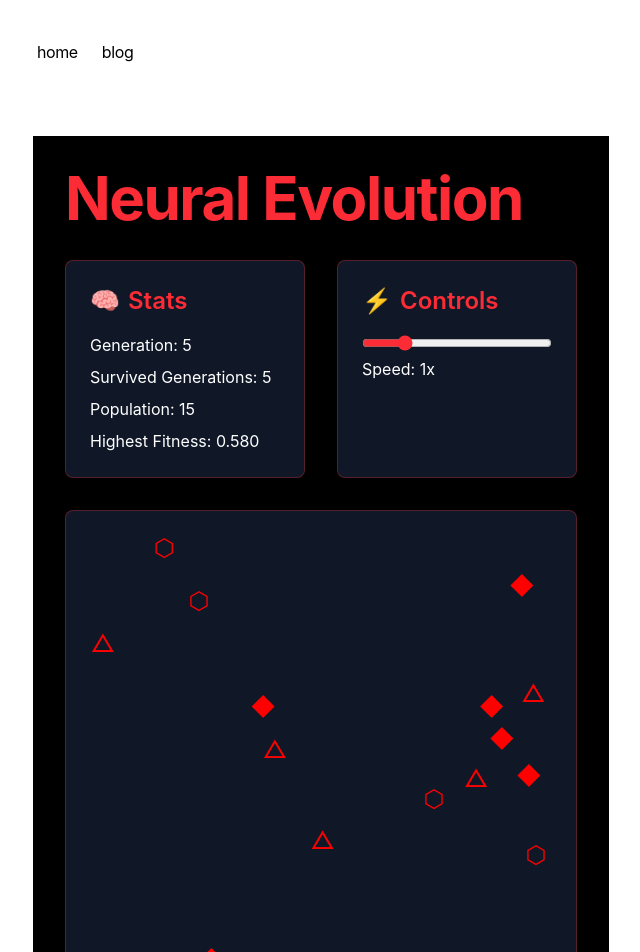
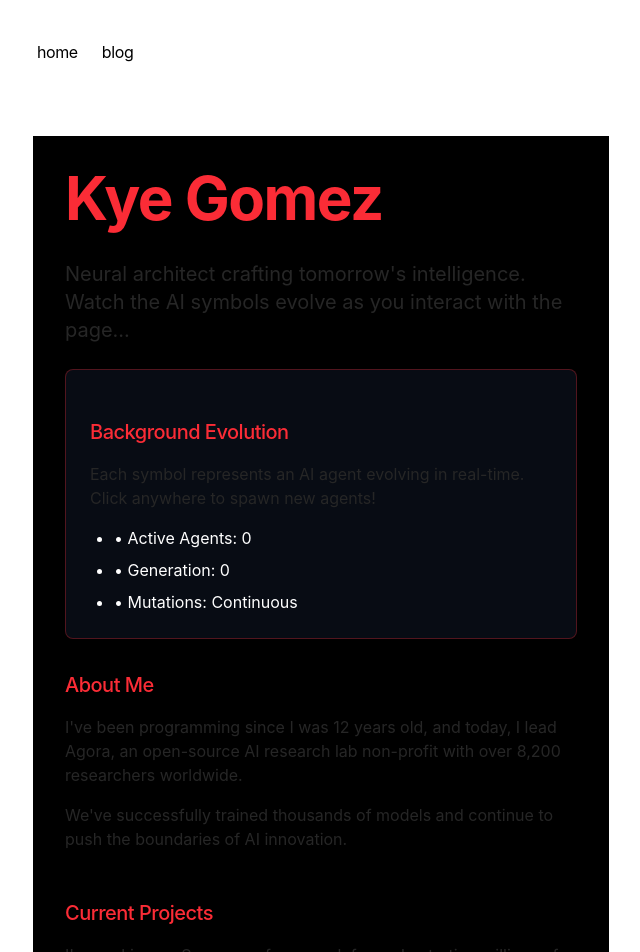
Before and after one commit to kyegomez/kyegomez-com, a Next.js app: page / in a window 1280 px wide. Shown: the top 952 px of the page, without its empty margins (319-959 px from the left). Built offline with nearby package versions, Linux system fonts and the light colour scheme.

Commit message:
Update page.tsx

```diff
--- a/app/page.tsx
+++ b/app/page.tsx
@@ -1,234 +1,165 @@
 'use client';
 
-import React, { useState, useEffect, useCallback } from 'react';
+import React, { useState, useEffect, useCallback, useRef } from 'react';
 
-interface Gene {
-  speed: number;
-  adaptability: number;
-  intelligence: number;
-  power: number;
+interface Organism {
+  id: number;
+  x: number;
+  y: number;
+  symbol: string;
+  color: string;
+  size: number;
+  velocity: { x: number; y: number };
+  lifetime: number;
 }
 
-interface Agent {
-  id: number;
-  genes: Gene;
-  fitness: number;
-  x: number;
-  y: number;
-  generation: number;
-  symbol: string;
-}
+export default function HomePage() {
+  const [organisms, setOrganisms] = useState<Organism[]>([]);
+  const [generation, setGeneration] = useState(0);
+  const containerRef = useRef<HTMLDivElement>(null);
+  const frameRef = useRef<number>(0);
 
-const INITIAL_POPULATION = 15;
-const MUTATION_RATE = 0.15;
-const SURVIVAL_THRESHOLD = 0.4; // Lowered to make survival easier initially
+  const symbols = '◈◇◆⬡⬢△▲○●⎔⬣⬤⬦⬥∆∇□■'.split('');
+  const colors = ['#FF3333', '#FF0066', '#FF33CC', '#CC33FF', '#3333FF'];
 
-const EvolutionGame = () => {
-  const [agents, setAgents] = useState<Agent[]>([]);
-  const [generation, setGeneration] = useState(0);
-  const [highestFitness, setHighestFitness] = useState(0);
-  const [gameSpeed, setGameSpeed] = useState(1);
-  const [survivedGenerations, setSurvivedGenerations] = useState(0);
-  const [isGameOver, setIsGameOver] = useState(false);
-  const [isInitialized, setIsInitialized] = useState(false);
-
-  const symbols = ['◈', '◇', '◆', '⬡', '⬢', '△', '▲', '○', '●'];
-
-  const initializeAgent = useCallback((id: number): Agent => ({
-    id,
-    genes: {
-      speed: Math.random(),
-      adaptability: Math.random(),
-      intelligence: Math.random(),
-      power: Math.random(),
+  const createOrganism = useCallback((x: number, y: number): Organism => ({
+    id: Math.random(),
+    x,
+    y,
+    symbol: symbols[Math.floor(Math.random() * symbols.length)],
+    color: colors[Math.floor(Math.random() * colors.length)],
+    size: Math.random() * 1.5 + 0.5,
+    velocity: {
+      x: (Math.random() - 0.5) * 2,
+      y: (Math.random() - 0.5) * 2
     },
-    fitness: 0,
-    x: Math.random() * 100,
-    y: Math.random() * 100,
-    generation: 0,
-    symbol: symbols[Math.floor(Math.random() * symbols.length)]
+    lifetime: 0
   }), []);
 
-  // Initialize population
-  useEffect(() => {
-    if (!isInitialized) {
-      const initial = Array.from({ length: INITIAL_POPULATION }, (_, i) => initializeAgent(i));
-      setAgents(initial);
-      setIsInitialized(true);
-    }
-  }, [isInitialized, initializeAgent]);
+  const handleClick = useCallback((e: React.MouseEvent) => {
+    const rect = containerRef.current?.getBoundingClientRect();
+    if (!rect) return;
 
-  const calculateFitness = useCallback((agent: Agent, currentGen: number) => {
-    const { speed, adaptability, intelligence, power } = agent.genes;
+    const x = e.clientX - rect.left;
+    const y = e.clientY - rect.top;
 
-    // Environmental pressure increases with generations
-    const environmentalPressure = Math.min(0.8 + (currentGen * 0.01), 1);
+    setOrganisms(prev => [
+      ...prev,
+      ...Array(3).fill(null).map(() => createOrganism(x, y))
+    ]);
+    setGeneration(g => g + 1);
+  }, [createOrganism]);
 
-    // Base fitness calculation
-    const baseFitness = (
-      speed * 0.25 +
-      adaptability * 0.3 +
-      intelligence * 0.25 +
-      power * 0.2
-    );
+  const updateOrganisms = useCallback(() => {
+    setOrganisms(prev => {
+      // Update existing organisms
+      const updated = prev
+        .map(org => ({
+          ...org,
+          x: org.x + org.velocity.x,
+          y: org.y + org.velocity.y,
+          lifetime: org.lifetime + 1,
+          velocity: {
+            x: org.velocity.x * 0.99,
+            y: org.velocity.y * 0.99
+          }
+        }))
+        .filter(org => org.lifetime < 200); // Remove old organisms
 
-    // Apply environmental pressure
-    return baseFitness * environmentalPressure;
-  }, []);
-
-  const evolve = useCallback(() => {
-    if (isGameOver) return;
-
-    setAgents(prev => {
-      const currentGen = generation;
-
-      // Calculate fitness for all agents
-      const withFitness = prev.map(agent => ({
-        ...agent,
-        fitness: calculateFitness(agent, currentGen)
-      }));
-
-      // Sort by fitness
-      const sorted = [...withFitness].sort((a, b) => b.fitness - a.fitness);
-      const maxFitness = sorted[0].fitness;
-      setHighestFitness(maxFitness);
-
-      // Check population viability
-      const averageFitness = withFitness.reduce((sum, agent) => sum + agent.fitness, 0) / withFitness.length;
-
-      if (averageFitness < SURVIVAL_THRESHOLD && currentGen > 0) {
-        setIsGameOver(true);
-        return prev;
+      // Reproduce based on proximity
+      const newOrganisms = [];
+      for (const org of updated) {
+        if (Math.random() < 0.01) {
+          newOrganisms.push(createOrganism(org.x, org.y));
+        }
       }
 
-      // Select survivors and create new generation
-      const survivors = sorted.slice(0, Math.ceil(sorted.length * 0.5));
-      const newGeneration = Array.from({ length: INITIAL_POPULATION }, () => {
-        const parent1 = survivors[Math.floor(Math.random() * survivors.length)];
-        const parent2 = survivors[Math.floor(Math.random() * survivors.length)];
+      // Keep population in check
+      const maxOrganisms = 100;
+      return [...updated, ...newOrganisms].slice(-maxOrganisms);
+    });
 
-        return {
-          ...initializeAgent(Math.random()),
-          generation: currentGen + 1,
-          symbol: Math.random() < 0.9 ? parent1.symbol : symbols[Math.floor(Math.random() * symbols.length)],
-          genes: {
-            speed: Math.random() < MUTATION_RATE ? Math.random() : (parent1.genes.speed + parent2.genes.speed) / 2,
-            adaptability: Math.random() < MUTATION_RATE ? Math.random() : (parent1.genes.adaptability + parent2.genes.adaptability) / 2,
-            intelligence: Math.random() < MUTATION_RATE ? Math.random() : (parent1.genes.intelligence + parent2.genes.intelligence) / 2,
-            power: Math.random() < MUTATION_RATE ? Math.random() : (parent1.genes.power + parent2.genes.power) / 2,
-          }
-        };
-      });
-
-      setGeneration(g => g + 1);
-      setSurvivedGenerations(g => g + 1);
-      return newGeneration;
-    });
-  }, [generation, isGameOver, calculateFitness, initializeAgent]);
+    frameRef.current = requestAnimationFrame(updateOrganisms);
+  }, [createOrganism]);
 
   useEffect(() => {
-    if (!isInitialized || isGameOver) return;
-
-    const timer = setInterval(evolve, 1000 / gameSpeed);
-    return () => clearInterval(timer);
-  }, [evolve, gameSpeed, isGameOver, isInitialized]);
-
-  const handleReset = () => {
-    setIsGameOver(false);
-    setGeneration(0);
-    setSurvivedGenerations(0);
-    setHighestFitness(0);
-    setIsInitialized(false);
-  };
+    frameRef.current = requestAnimationFrame(updateOrganisms);
+    return () => cancelAnimationFrame(frameRef.current);
+  }, [updateOrganisms]);
 
   return (
-    <div className="min-h-screen bg-black text-white p-8">
-      <div className="max-w-4xl mx-auto">
+    <div className="min-h-screen bg-black text-white relative">
+      {/* Background Evolution Layer */}
+      <div
+        ref={containerRef}
+        className="fixed inset-0 overflow-hidden pointer-events-none"
+        style={{ zIndex: 0 }}
+      >
+        {organisms.map(org => (
+          <div
+            key={org.id}
+            className="absolute transition-transform duration-100"
+            style={{
+              left: `${org.x}px`,
+              top: `${org.y}px`,
+              color: org.color,
+              transform: `scale(${org.size})`,
+              opacity: Math.max(0, 1 - org.lifetime / 200),
+              fontSize: '1.5rem',
+            }}
+          >
+            {org.symbol}
+          </div>
+        ))}
+      </div>
+
+      {/* Content Layer */}
+      <div
+        className="relative z-10 max-w-4xl mx-auto p-8"
+        onClick={handleClick}
+      >
         <h1 className="text-6xl font-bold mb-8 text-red-500 tracking-tight">
-          Neural Evolution
+          Kye Gomez
         </h1>
 
-        <div className="grid grid-cols-2 gap-8 mb-8">
-          <div className="bg-gray-900 p-6 rounded-lg border border-red-500/30">
-            <div className="flex items-center gap-2 mb-4">
-              <span className="text-2xl">🧠</span>
-              <h2 className="text-2xl font-semibold text-red-500">Stats</h2>
-            </div>
-            <div className="space-y-2">
-              <p>Generation: {generation}</p>
-              <p>Survived Generations: {survivedGenerations}</p>
-              <p>Population: {agents.length}</p>
-              <p>Highest Fitness: {highestFitness.toFixed(3)}</p>
-            </div>
+        <div className="prose prose-invert max-w-none">
+          <p className="text-xl mb-6">
+            Neural architect crafting tomorrow's intelligence. Watch the AI symbols evolve as you interact with the page...
+          </p>
+
+          <div className="bg-gray-900/50 p-6 rounded-lg border border-red-500/30 mb-8">
+            <h2 className="text-2xl font-semibold text-red-500 mb-4">Background Evolution</h2>
+            <p>Each symbol represents an AI agent evolving in real-time. Click anywhere to spawn new agents!</p>
+            <ul className="list-none space-y-2 mt-4">
+              <li>• Active Agents: {organisms.length}</li>
+              <li>• Generation: {generation}</li>
+              <li>• Mutations: Continuous</li>
+            </ul>
           </div>
 
-          <div className="bg-gray-900 p-6 rounded-lg border border-red-500/30">
-            <div className="flex items-center gap-2 mb-4">
-              <span className="text-2xl">⚡</span>
-              <h2 className="text-2xl font-semibold text-red-500">Controls</h2>
-            </div>
-            <input
-              type="range"
-              min="0.5"
-              max="3"
-              step="0.5"
-              value={gameSpeed}
-              onChange={(e) => setGameSpeed(parseFloat(e.target.value))}
-              className="w-full accent-red-500"
-            />
-            <p>Speed: {gameSpeed}x</p>
-          </div>
-        </div>
+          <section className="mb-12">
+            <h2 className="text-2xl font-semibold text-red-500 mb-4">About Me</h2>
+            <p className="mb-4">
+              I've been programming since I was 12 years old, and today, I lead Agora,
+              an open-source AI research lab non-profit with over 8,200 researchers worldwide.
+            </p>
+            <p className="mb-4">
+              We've successfully trained thousands of models and continue to push the
+              boundaries of AI innovation.
+            </p>
+          </section>
 
-        <div className="relative h-[60vh] bg-gray-900 rounded-lg border border-red-500/30 overflow-hidden">
-          {agents.map(agent => (
-            <div
-              key={agent.id}
-              className="absolute transition-all duration-500"
-              style={{
-                left: `${agent.x}%`,
-                top: `${agent.y}%`,
-                transform: `translate(-50%, -50%) scale(${1 + agent.fitness})`,
-                color: `hsl(${agent.fitness * 360}, 100%, 50%)`
-              }}
-            >
-              <div className="text-2xl">{agent.symbol}</div>
-              {agent.fitness === highestFitness && (
-                <div className="absolute -top-4 left-1/2 -translate-x-1/2 text-yellow-500 text-sm">
-                  👑
-                </div>
-              )}
-            </div>
-          ))}
-        </div>
-
-        {isGameOver && (
-          <div className="fixed inset-0 bg-black/80 flex items-center justify-center z-50">
-            <div className="bg-gray-900 p-8 rounded-lg border border-red-500 text-center">
-              <div className="text-4xl mb-4">⚠️</div>
-              <h2 className="text-3xl font-bold text-red-500 mb-4">Evolution Failed</h2>
-              <p className="mb-4">Your AI species survived for {survivedGenerations} generations</p>
-              <button
-                onClick={handleReset}
-                className="bg-red-500 text-white px-6 py-2 rounded-lg hover:bg-red-600 transition"
-              >
-                Try Again
-              </button>
-            </div>
-          </div>
-        )}
-
-        <div className="mt-8 space-y-4">
-          <p className="text-gray-400">
-            Hello, I'm Kye Gomez. Like these evolving agents, I've been on a journey of continuous growth in AI and neural networks since age 12. Today, I lead Agora, connecting over 8,200 researchers worldwide in pushing the boundaries of artificial intelligence.
-          </p>
-          <p className="text-gray-400">
-            Through Swarms, I'm working on orchestrating millions of agents to solve complex problems. Watch these digital organisms evolve and adapt - it's a small demonstration of the principles that drive my work in AI research and development.
-          </p>
+          <section className="mb-12">
+            <h2 className="text-2xl font-semibold text-red-500 mb-4">Current Projects</h2>
+            <p>
+              I'm working on Swarms, a framework for orchestrating millions of agents
+              to automate recurring enterprise operations. If you're interested in AI
+              research or neural networks, check out my work on GitHub and YouTube,
+              where I share insights, projects, and tutorials.
+            </p>
+          </section>
         </div>
       </div>
     </div>
   );
-};
-
-export default EvolutionGame;
+}
```
